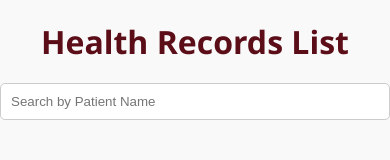
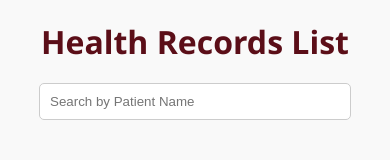
Before and after one commit to Webapphmchair/webapphmchair, a Django app: page /add-comment/6/ in a window 390 px wide. Shown: the part 146-306 px from the top of the page. Run offline with Django 5.2, Linux system fonts and the light colour scheme; a user stored in the database is signed in; data comes from the database, SQL or seed files in the repository.

Commit message:
Update health_records_list.html

```diff
--- a/health_monitorapp/templates/health_monitorapp/health_records_list.html
+++ b/health_monitorapp/templates/health_monitorapp/health_records_list.html
@@ -155,7 +155,7 @@
         /* Responsive styles */
         @media screen and (max-width: 768px) {
             .search-input {
-                width: 100%; /* Make search input full width on smaller screens */
+                width: 80%; /* Make search input bigger width on smaller screens */
             }
         }
 
```
